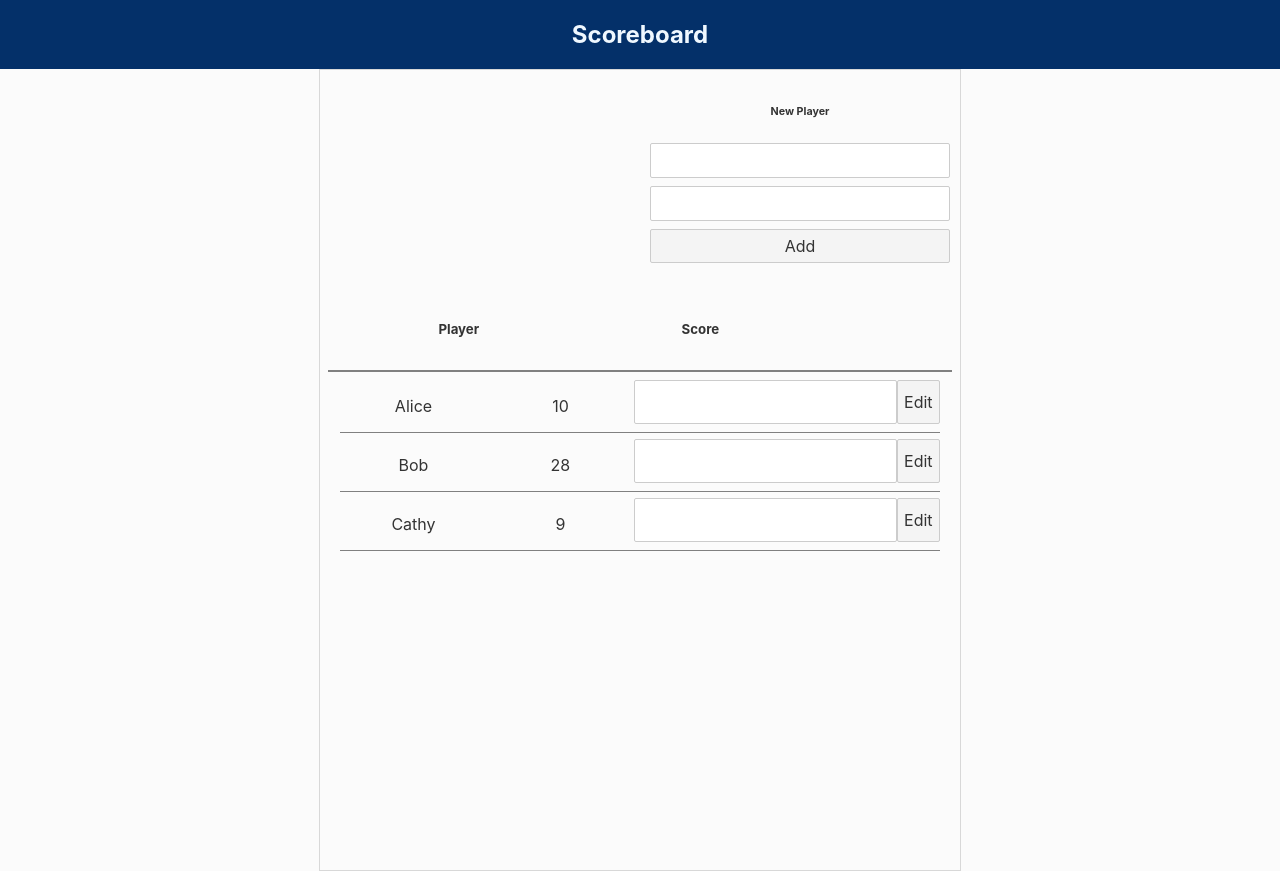
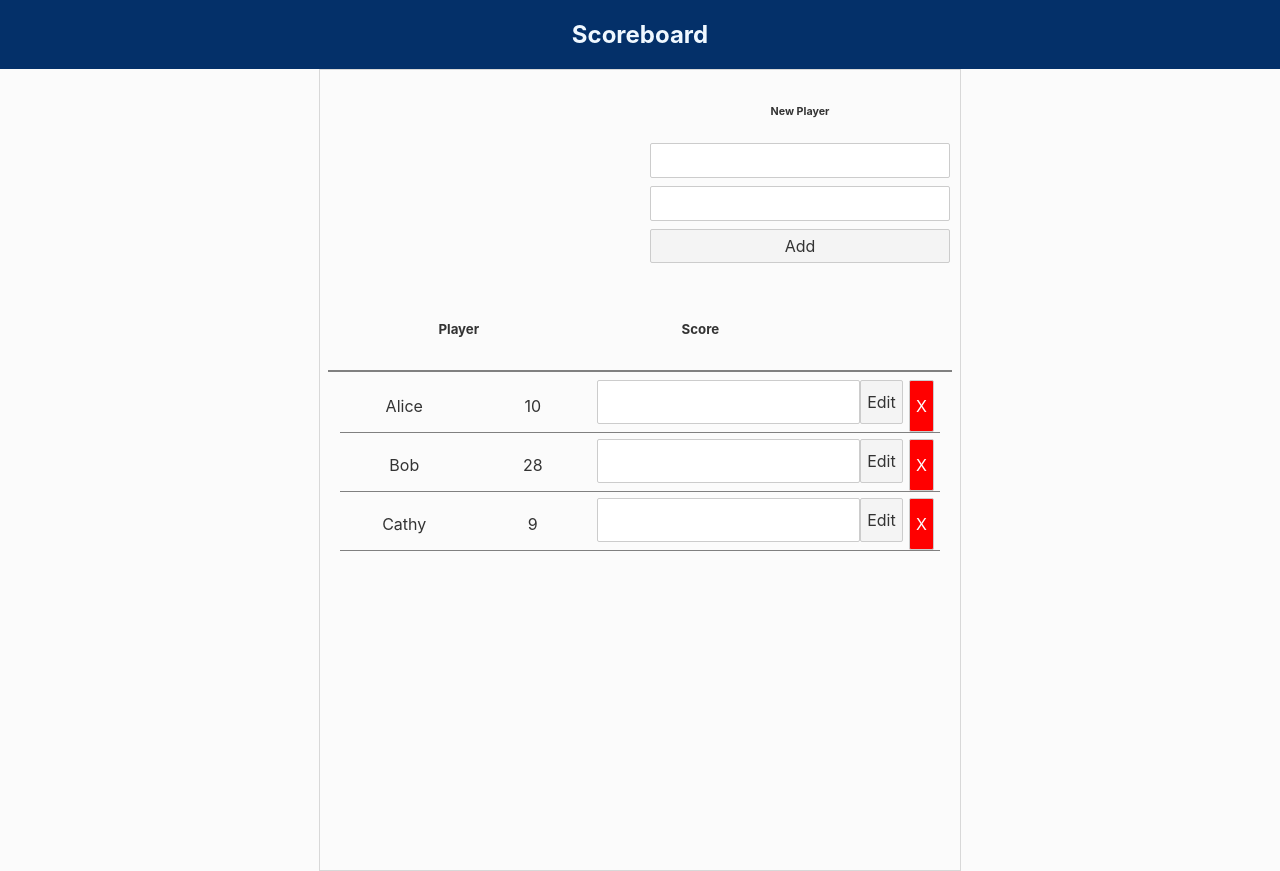
Before and after one commit to ahmed-saifulla/scoreboard-svelte, a Svelte app: page / in a window 1280 px wide. Built offline with nearby package versions, Linux system fonts and the light colour scheme.

Commit message:
delete player

```diff
--- a/src/Card.svelte
+++ b/src/Card.svelte
@@ -1,5 +1,10 @@
 <script>
+  import { createEventDispatcher } from "svelte";
+  const dispatch = createEventDispatcher();
+
   export let player;
+
+  const deletePlayer = () => dispatch("deletePlayer", player.name);
 </script>
 
 <div class="card">
@@ -7,6 +12,7 @@
   <p>{player.score}</p>
   <input type="number" />
   <button>Edit</button>
+  <button on:click={deletePlayer} class="delete-btn">X</button>
 </div>
 
 <style>
@@ -29,4 +35,11 @@
     width: 40%;
     text-align: center;
   }
+
+  .delete-btn {
+    padding: 6px;
+    margin: 0 6px;
+    background-color: red;
+    color: #fff;
+  }
 </style>
--- a/src/Main.svelte
+++ b/src/Main.svelte
@@ -21,6 +21,10 @@
     const newPlayer = e.detail;
     players = [...players, newPlayer];
   };
+
+  const deletePlayer = (e) => {
+    players = players.filter((playerItem) => playerItem.name !== e.detail);
+  };
 </script>
 
 <main class="main">
@@ -33,7 +37,7 @@
     <p class="noPlayers">No Players</p>
   {:else}
     {#each players as player}
-      <Card {player} />
+      <Card {player} on:deletePlayer={deletePlayer} />
     {/each}
   {/if}
 </main>
--- a/src/NewPlayer.svelte
+++ b/src/NewPlayer.svelte
@@ -1,6 +1,7 @@
 <script>
   import { createEventDispatcher } from "svelte";
   const dispatch = createEventDispatcher();
+
   let player = {
     name: "",
     score: "",
```
